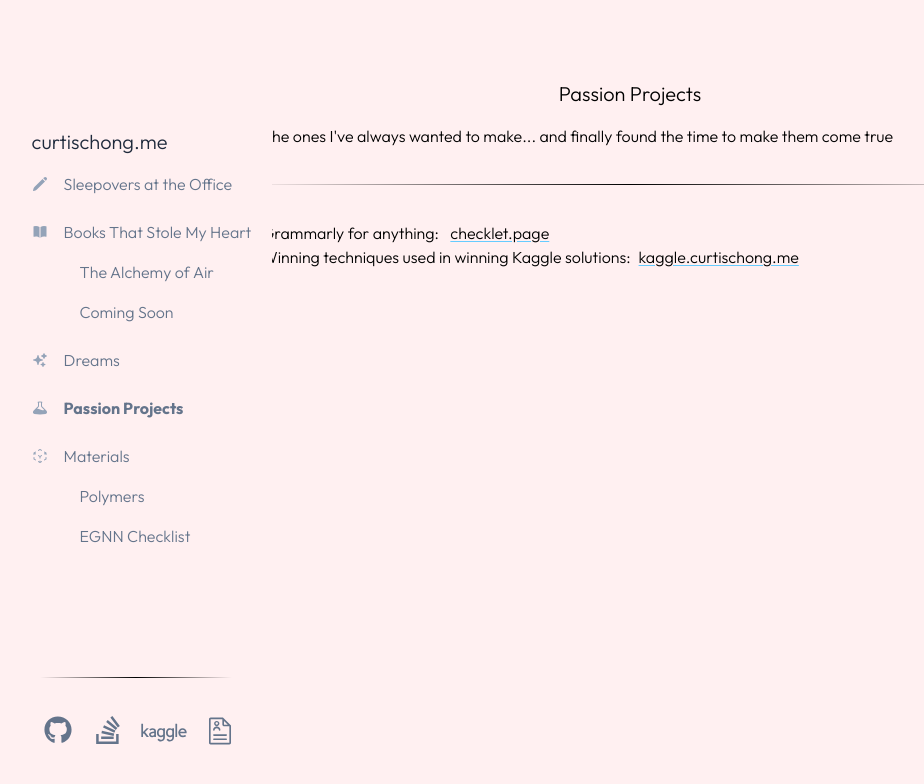
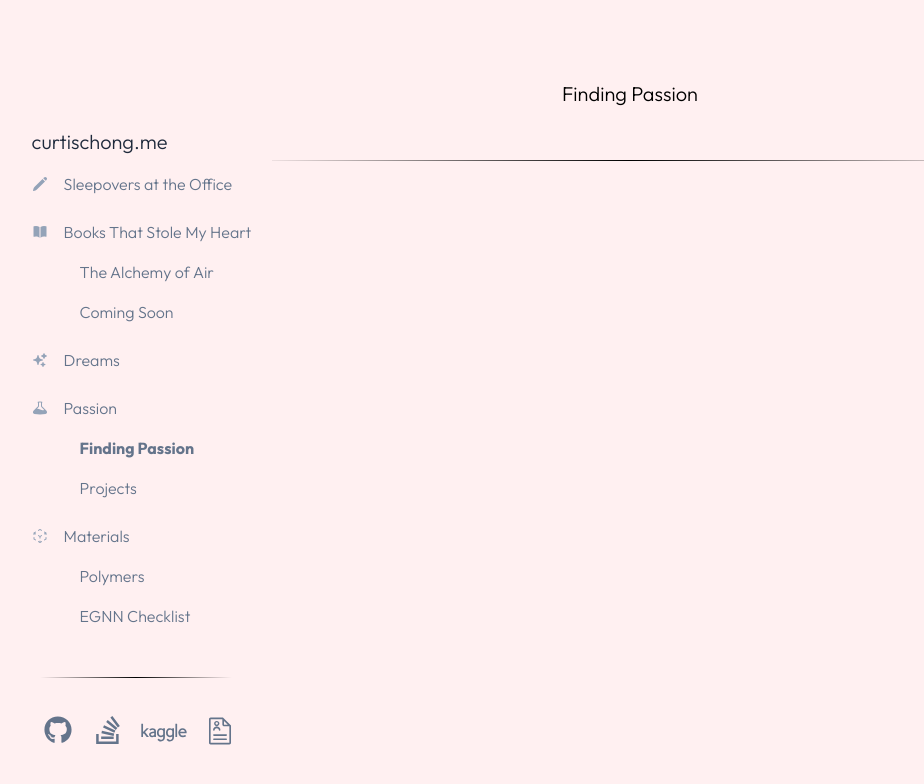
Before and after one commit to chongcurtis/chongcurtis.github.io, a Next.js app: page /passion in a window 1280 px wide. Shown: the top 784 px of the page, without its empty margins (10-934 px from the left). Built offline with nearby package versions, Linux system fonts and the light colour scheme.

Commit message:
updated page layout for passion vs passion projects

```diff
--- a/src/components/sidebar/NavLinks.tsx
+++ b/src/components/sidebar/NavLinks.tsx
@@ -37,9 +37,19 @@ export const NavLinks: NavLink[] = [
         icon: <SparklesIcon className="h-4 w-4 text-slate-400" />,
     },
     {
-        label: "Passion Projects",
+        label: "Passion",
         href: "/passion",
         icon: <BeakerIcon className="h-4 w-4 text-slate-400" />,
+        children: [
+            {
+                label: "Finding Passion",
+                href: "/passion"
+            },
+            {
+                label: "Projects",
+                href: "/passion/projects",
+            },
+        ],
     },
     {
         label: "Materials",
--- /dev/null
+++ b/src/pages/passion/index.tsx
@@ -0,0 +1,23 @@
+import React from "react";
+import { initAnimations, NORMAL_ANIMATION_TRIGGER_DECIMAL } from "@/common/animations";
+import ThinLine from "@/components/ui/ThinLine";
+
+export default function Passion() {
+    const prevAnimation = React.useRef(null);
+    React.useEffect(() => {
+        return initAnimations(NORMAL_ANIMATION_TRIGGER_DECIMAL, prevAnimation);
+    }, []);
+
+    return (
+        // NOTE: <> must be used since styles are applied in a parent div
+        <>
+            <div className="mt-20"></div>
+            <h1 className="fade-in-on-scroll text-center text-xl">Finding Passion</h1>
+            <p className="fade-in-on-scroll mb-4 mt-4 px-4">
+            </p>
+            <ThinLine animateImmediately={true} />
+
+            <div className="h-80" />
+        </>
+    );
+}
--- a/src/pages/passion.tsx
+++ b/src/pages/passion/projects.tsx
@@ -1,6 +1,6 @@
 import React from "react";
 import { initAnimations, NORMAL_ANIMATION_TRIGGER_DECIMAL } from "@/common/animations";
-import ThinLine from "../components/ui/ThinLine";
+import ThinLine from "@/components/ui/ThinLine";
 
 export default function Passion() {
     const prevAnimation = React.useRef(null);
```
